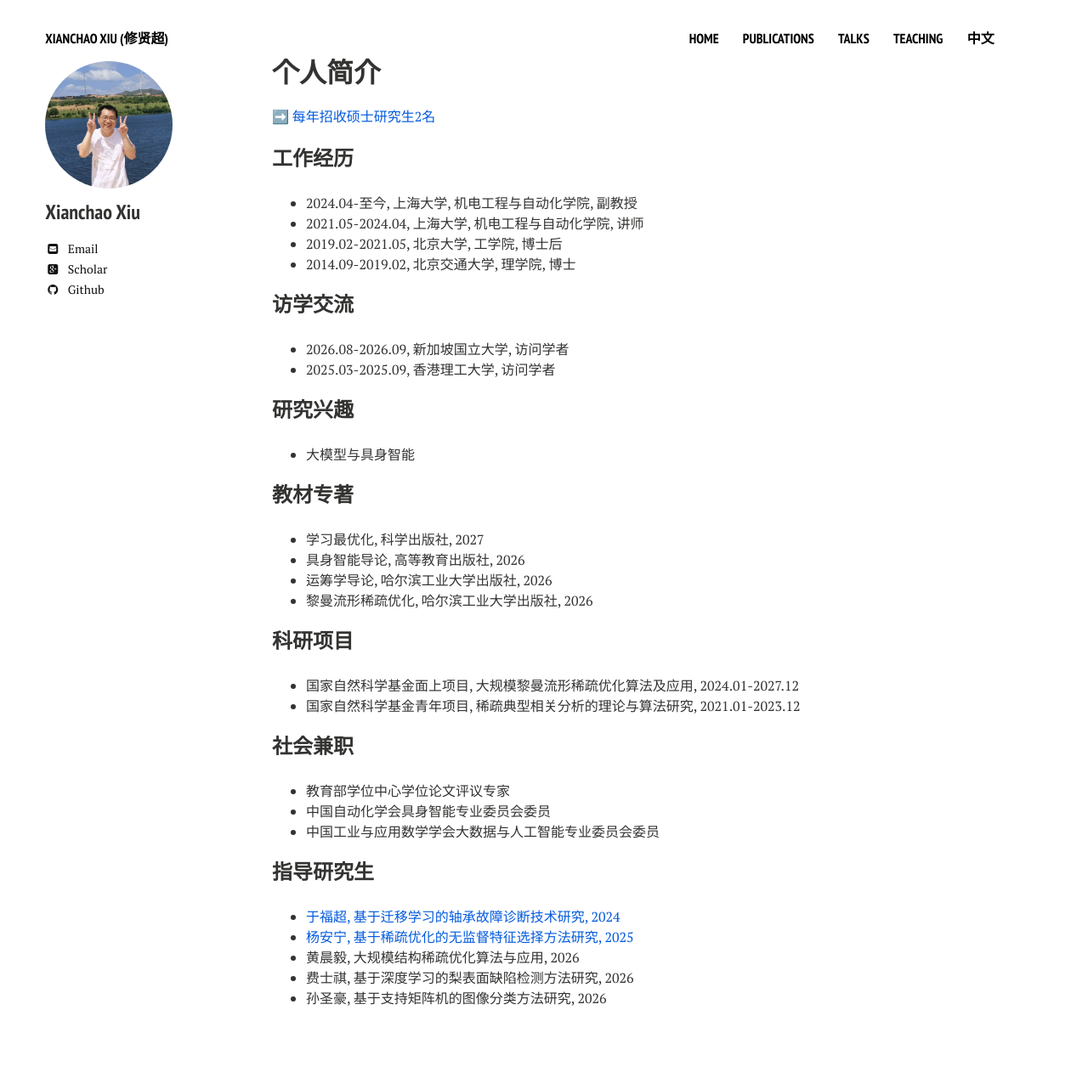
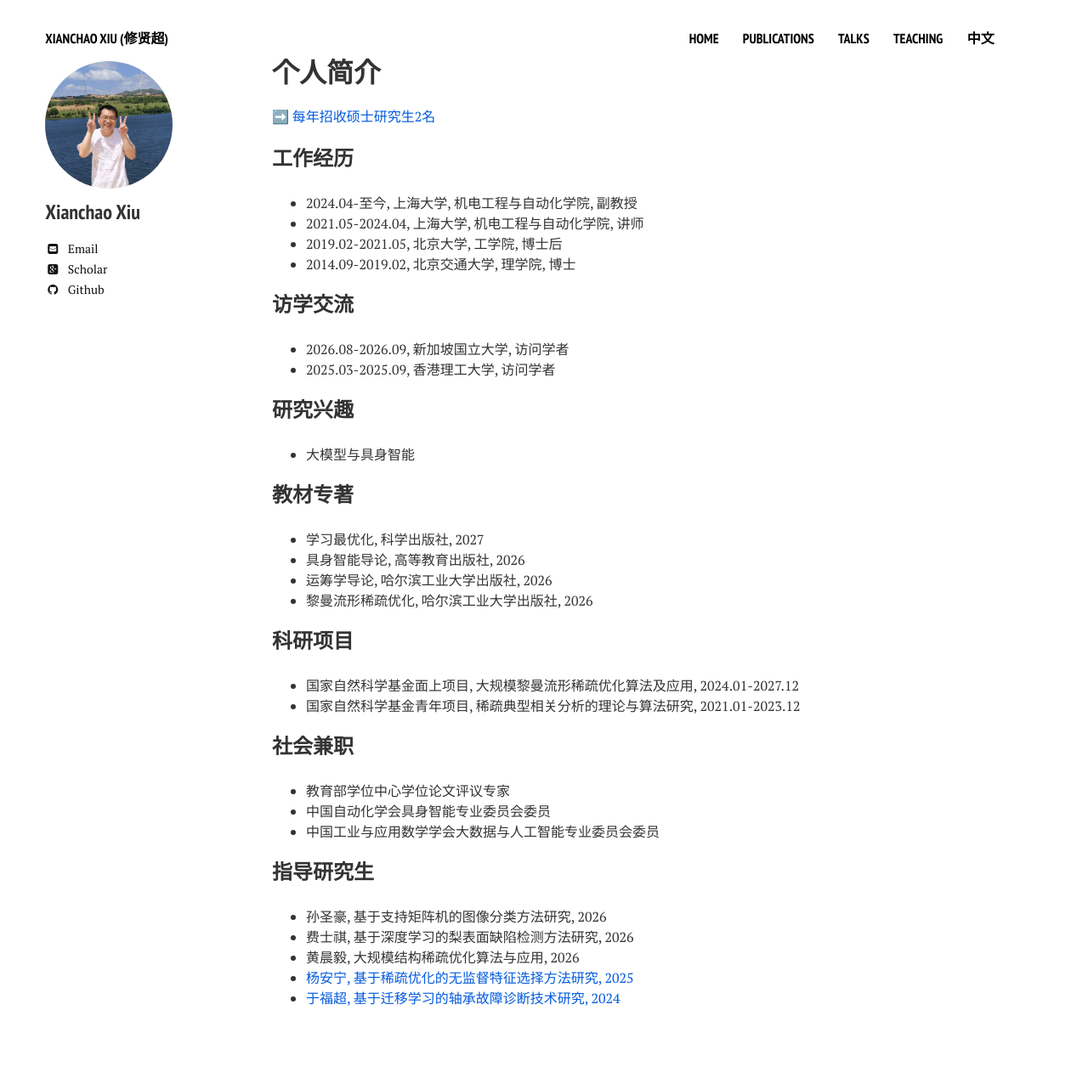
Before and after one commit to xianchaoxiu/xianchaoxiu.github.io, a Jekyll site: the page built from chinese/index.md, in a window 1280 px wide. Shown: the whole page at 85% size. Built offline with Jekyll 4.4.1, drawn with Linux system fonts in a browser that asks for light colours; nearby versions of some CDN libraries.

Commit message:
Update index.md

```diff
--- a/chinese/index.md
+++ b/chinese/index.md
@@ -43,8 +43,8 @@ share: false
 * 中国工业与应用数学学会大数据与人工智能专业委员会委员 <br>
 
 ### 指导研究生
+* 孙圣豪, 基于支持矩阵机的图像分类方法研究, 2026 <br>
+* 费士祺, 基于深度学习的梨表面缺陷检测方法研究, 2026 <br>
+* 黄晨毅, 大规模结构稀疏优化算法与应用, 2026 <br>
+* <a href="../students/2025-Yang.pdf" class="textlink" target="_blank"> 杨安宁, 基于稀疏优化的无监督特征选择方法研究, 2025 </a> <br>
 * <a href="../students/2024-Yu.pdf" class="textlink" target="_blank"> 于福超, 基于迁移学习的轴承故障诊断技术研究, 2024 </a> <br>
-* <a href="../students/2025-Yang.pdf" class="textlink" target="_blank"> 杨安宁, 基于稀疏优化的无监督特征选择方法研究, 2025 </a> <br>
-* 黄晨毅, 大规模结构稀疏优化算法与应用, 2026 <br>
-* 费士祺, 基于深度学习的梨表面缺陷检测方法研究, 2026 <br>
-* 孙圣豪, 基于支持矩阵机的图像分类方法研究, 2026 <br>
```
